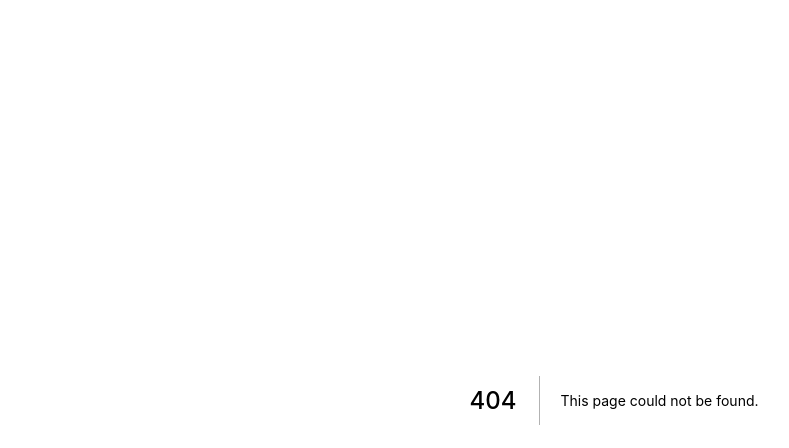
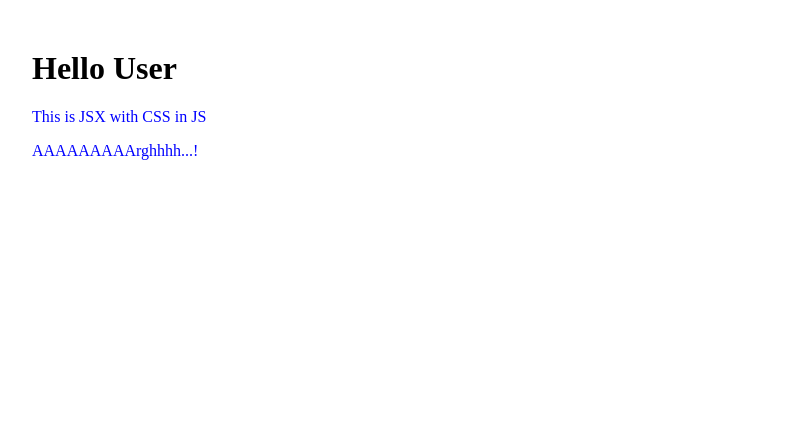
Before and after one commit to schafeld/netlify-next, a Next.js app: page /user in a window 1280 px wide. Before the commit this address had no page. Shown: the top 448 px of the page, without its empty margins (26-815 px from the left). Built offline with nearby package versions, Linux system fonts and the light colour scheme.

Commit message:
add JSX page route view

```diff
--- /dev/null
+++ b/pages/user.jsx
@@ -0,0 +1,27 @@
+// pages/user.js
+import Head from 'next/head'
+
+function User() {
+  return (
+    <>
+    <Head>
+    <title>Hello user from JSX.</title>
+    </Head>
+      <div className="container">
+        <h1>Hello User</h1>
+        <p>This is JSX with CSS in JS</p>
+        <p>AAAAAAAAArghhhh...!</p>
+        <style jsx>{`
+          .container {
+            margin: 50px;
+          }
+          p {
+            color: blue;
+          }
+        `}</style>
+      </div>
+    </>
+  )
+}
+
+export default User
```
